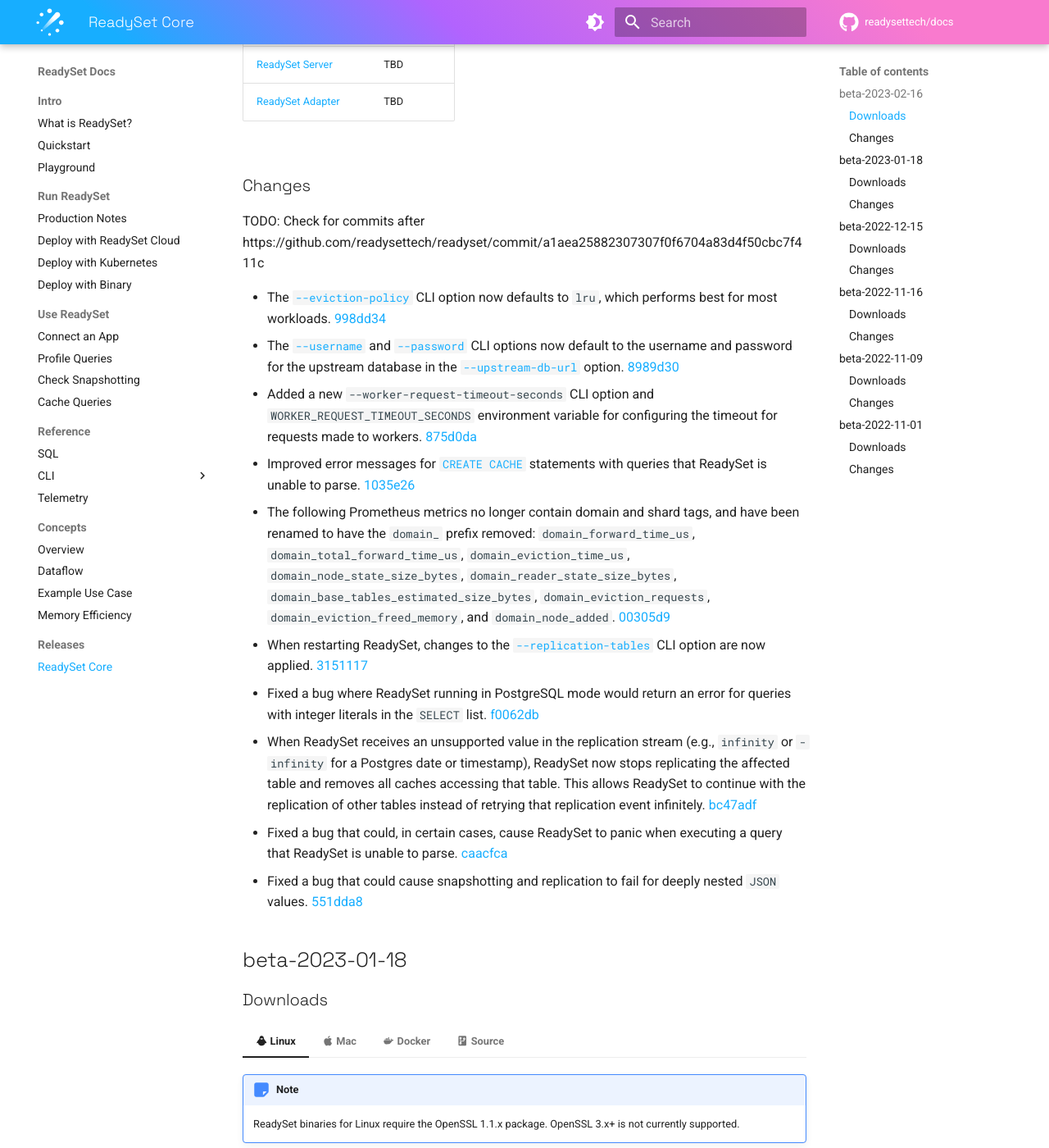
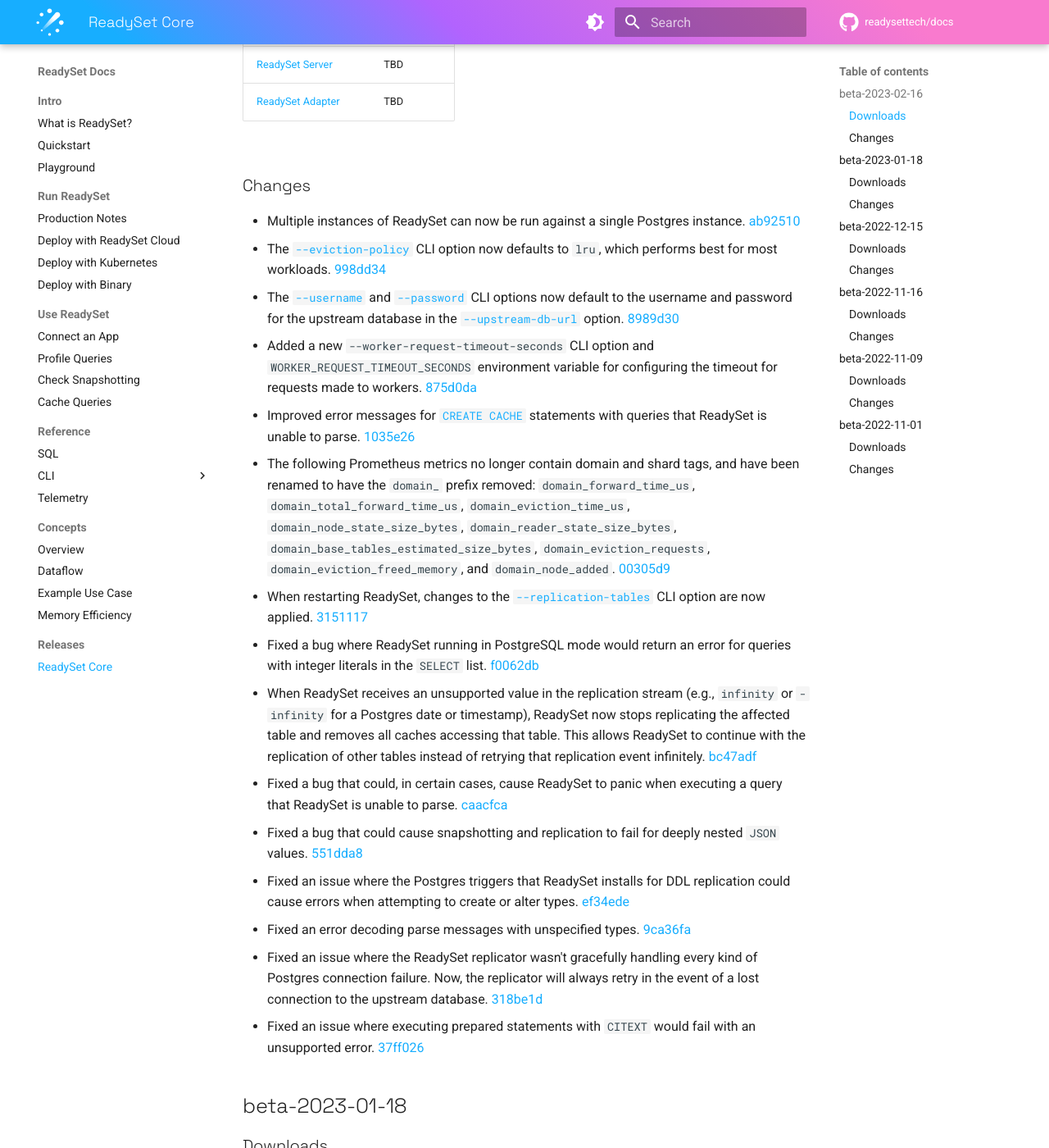
Before and after one commit to readysettech/docs-old, an MkDocs documentation site: the page built from docs/releases/readyset-core.md, in a window 1280 px wide and 1400 px high, scrolled down 652 px. Shown: the whole window at 82% size. Built offline with MkDocs 1.6.1 and Material for MkDocs 9.7.7, drawn with Linux system fonts in a browser that asks for light colours; comment, search, counter and statistics services are not loaded.

Commit message:
Add more commits

```diff
--- a/docs/releases/readyset-core.md
+++ b/docs/releases/readyset-core.md
@@ -47,8 +47,7 @@
 
 ### Changes
 
-TODO: Check for commits after https://github.com/readysettech/readyset/commit/a1aea25882307307f0f6704a83d4f50cbc7f411c
-
+- Multiple instances of ReadySet can now be run against a single Postgres instance. [ab92510](https://github.com/readysettech/readyset/commit/ab92510e365bb585339c04e50c2acea2f7a71276)
 - The [`--eviction-policy`](../reference/cli/readyset.md#-eviction-policy) CLI option now defaults to `lru`, which performs best for most workloads. [998dd34](https://github.com/readysettech/readyset/commit/998dd341701e325ec2e951496b54c39c1306f629)
 - The [`--username`](../reference/cli/readyset.md#-username) and [`--password`](../reference/cli/readyset.md#-password) CLI options now default to the username and password for the upstream database in the [`--upstream-db-url`](../reference/cli/readyset.md#-upstream-db-url) option. [8989d30](https://github.com/readysettech/readyset/commit/8989d30ddb97da9fc6ab91fa528ba2b8abe6472b)
 - Added a new `--worker-request-timeout-seconds` CLI option and `WORKER_REQUEST_TIMEOUT_SECONDS` environment variable for configuring the timeout for requests made to workers. [875d0da](https://github.com/readysettech/readyset/commit/875d0da5f181d403372eca31920761cc7bc5b2fa)
@@ -65,6 +64,10 @@
 - When ReadySet receives an unsupported value in the replication stream (e.g., `infinity` or `-infinity` for a Postgres date or timestamp), ReadySet now stops replicating the affected table and removes all caches accessing that table. This allows ReadySet to continue with the replication of other tables instead of retrying that replication event infinitely. [bc47adf](https://github.com/readysettech/readyset/commit/bc47adf6bff87a39805c3a551d92e68fc83677b8)
 - Fixed a bug that could, in certain cases, cause ReadySet to panic when executing a query that ReadySet is unable to parse. [caacfca](https://github.com/readysettech/readyset/commit/caacfca6192e7d220a0e19a9b480ebd98498cd75)
 - Fixed a bug that could cause snapshotting and replication to fail for deeply nested `JSON` values. [551dda8](https://github.com/readysettech/readyset/commit/551dda850f22824ae6f61c98a2be7ea89a14b1a7)
+- Fixed an issue where the Postgres triggers that ReadySet installs for DDL replication could cause errors when attempting to create or alter types. [ef34ede](https://github.com/readysettech/readyset/commit/ef34ede425167f1958166f55992b42ea9eba1a72)
+- Fixed an error decoding parse messages with unspecified types. [9ca36fa](https://github.com/readysettech/readyset/commit/9ca36fa5e894dec278128db46447c98445c70cb1)
+- Fixed an issue where the ReadySet replicator wasn't gracefully handling every kind of Postgres connection failure. Now, the replicator will always retry in the event of a lost connection to the upstream database. [318be1d](https://github.com/readysettech/readyset/commit/318be1d00ed58b53bc1a67a51215f09ad4bb05b5)
+- Fixed an issue where executing prepared statements with `CITEXT` would fail with an unsupported error. [37ff026](https://github.com/readysettech/readyset/commit/37ff026b3a69d643b002e52eca41a265d1044a86)
 
 ## beta-2023-01-18
 
```
